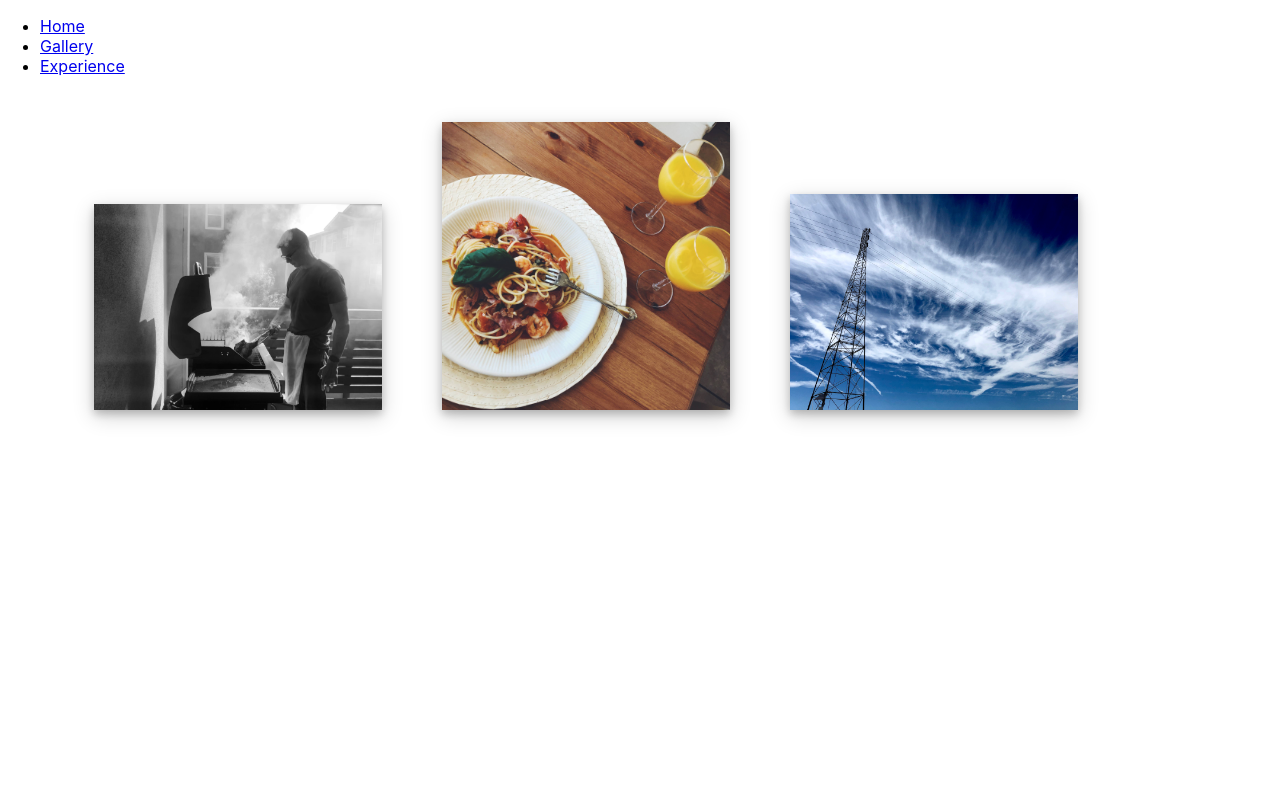
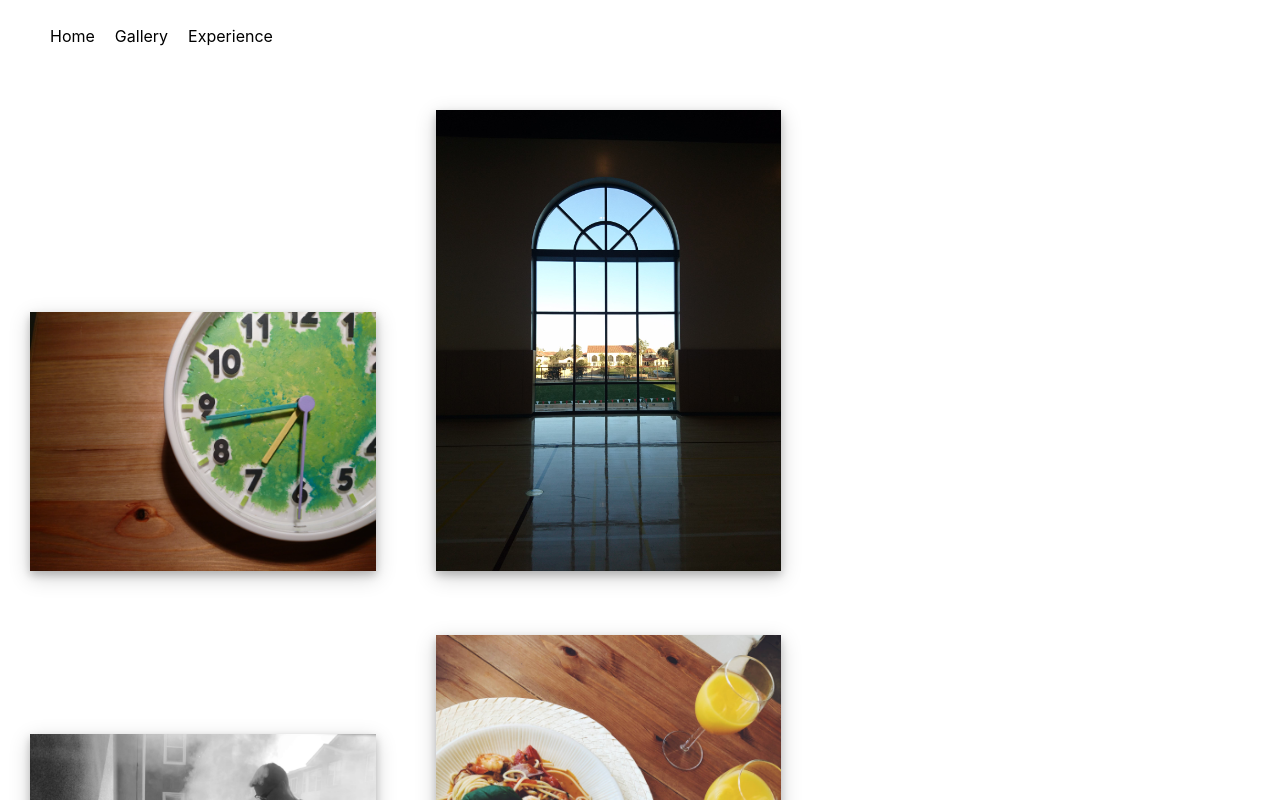
Before and after one commit to signalcat/my-website, a React (Create React App) app: page /Gallery in a window 1280 px wide. Shown: the top 800 px of the page. Built offline with nearby package versions, Linux system fonts and the light colour scheme.

Commit message:
Add basic style to toolbar

```diff
--- a/src/components/Navigation/NavigationItems/NavigationItem/NavigationItem.js
+++ b/src/components/Navigation/NavigationItems/NavigationItem/NavigationItem.js
@@ -1,8 +1,9 @@
 import React from 'react';
 import { NavLink } from 'react-router-dom';
+import classes from './NavigationItem.module.css'
 
 const navigationItem = (props) => (
-    <li>
+    <li className={classes.NavigationItem}>
         <NavLink
             to={props.link}
             exact={props.exact}>{props.children}</NavLink>
--- /dev/null
+++ b/src/components/Navigation/NavigationItems/NavigationItem/NavigationItem.module.css
@@ -0,0 +1,11 @@
+.NavigationItem {
+    margin: 10px 10px;
+    display: block;
+    width: 100%;
+}
+
+.NavigationItem a {
+    color:black;
+    text-decoration: none;
+    width: 100%;
+}
--- a/src/components/Navigation/NavigationItems/NavigationItems.js
+++ b/src/components/Navigation/NavigationItems/NavigationItems.js
@@ -1,8 +1,9 @@
 import React from 'react';
 import NavigationItem from '../NavigationItems/NavigationItem/NavigationItem';
+import classes from './NavigationItems.module.css';
 
 const navigationItems = () => (
-    <ul>
+    <ul className={classes.NavigationItems}>
         <NavigationItem link="/" exact>Home</NavigationItem>
         <NavigationItem link="/Gallery">Gallery</NavigationItem>
         <NavigationItem link="/Experience">Experience</NavigationItem>
--- /dev/null
+++ b/src/components/Navigation/NavigationItems/NavigationItems.module.css
@@ -0,0 +1,11 @@
+.NavigationItems {
+    display: flex;
+    flex-flow: column;
+    align-items: center;
+}
+
+@media (min-width: 500px) {
+    .NavigationItems {
+        flex-flow: row;
+    }
+}
--- a/src/components/Navigation/Toolbar/Toolbar.js
+++ b/src/components/Navigation/Toolbar/Toolbar.js
@@ -1,8 +1,9 @@
 import React from 'react';
 import NavigationItems from '../NavigationItems/NavigationItems';
+import classes from './Toolbar.module.css';
 
 const toolbar = (props) => (
-    <header>
+    <header className={classes.Toolbar}>
         <nav>
             <NavigationItems></NavigationItems>
         </nav>
--- /dev/null
+++ b/src/components/Navigation/Toolbar/Toolbar.module.css
@@ -0,0 +1,10 @@
+.Toolbar {
+    background-color: rgba(255, 255, 255, 0.637);
+    display: flex;
+    width: 100%;
+    top: 0;
+    left: 0;
+    position: fixed;
+    align-items: center;
+    justify-content: space-between;
+}
--- a/src/containers/Photography/Gallery.module.css
+++ b/src/containers/Photography/Gallery.module.css
@@ -1,5 +1,5 @@
 .GalleryImage {
-    width: 25%;
+    width: 30%;
     margin: 30px;
     box-shadow: 0 4px 8px 0 rgba(0, 0, 0, 0.2), 0 6px 20px 0 rgba(0, 0, 0, 0.19);
 }
@@ -7,5 +7,4 @@
 /* the div outside all img components */
 .Gallery {
     width: 90%;
-    margin: auto;
 }
--- a/src/hoc/Layout/Layout.js
+++ b/src/hoc/Layout/Layout.js
@@ -1,13 +1,14 @@
 import React, { Component } from 'react';
 import Aux from '../Aux';
 import Toolbar from '../../components/Navigation/Toolbar/Toolbar';
+import classes from './Layout.module.css'
 
 class Layout extends Component {
     render() {
         return (
             <Aux>
                 <Toolbar></Toolbar>
-                <main>
+                <main className={classes.Content}>
                     {this.props.children}
                 </main>
             </Aux>
--- /dev/null
+++ b/src/hoc/Layout/Layout.module.css
@@ -0,0 +1,3 @@
+.Content {
+    margin-top: 80px;
+}
```
Also changed, not shown: src/assets/images/DSC_3923.jpg (added), src/assets/images/DSC_4058.jpg (added).
